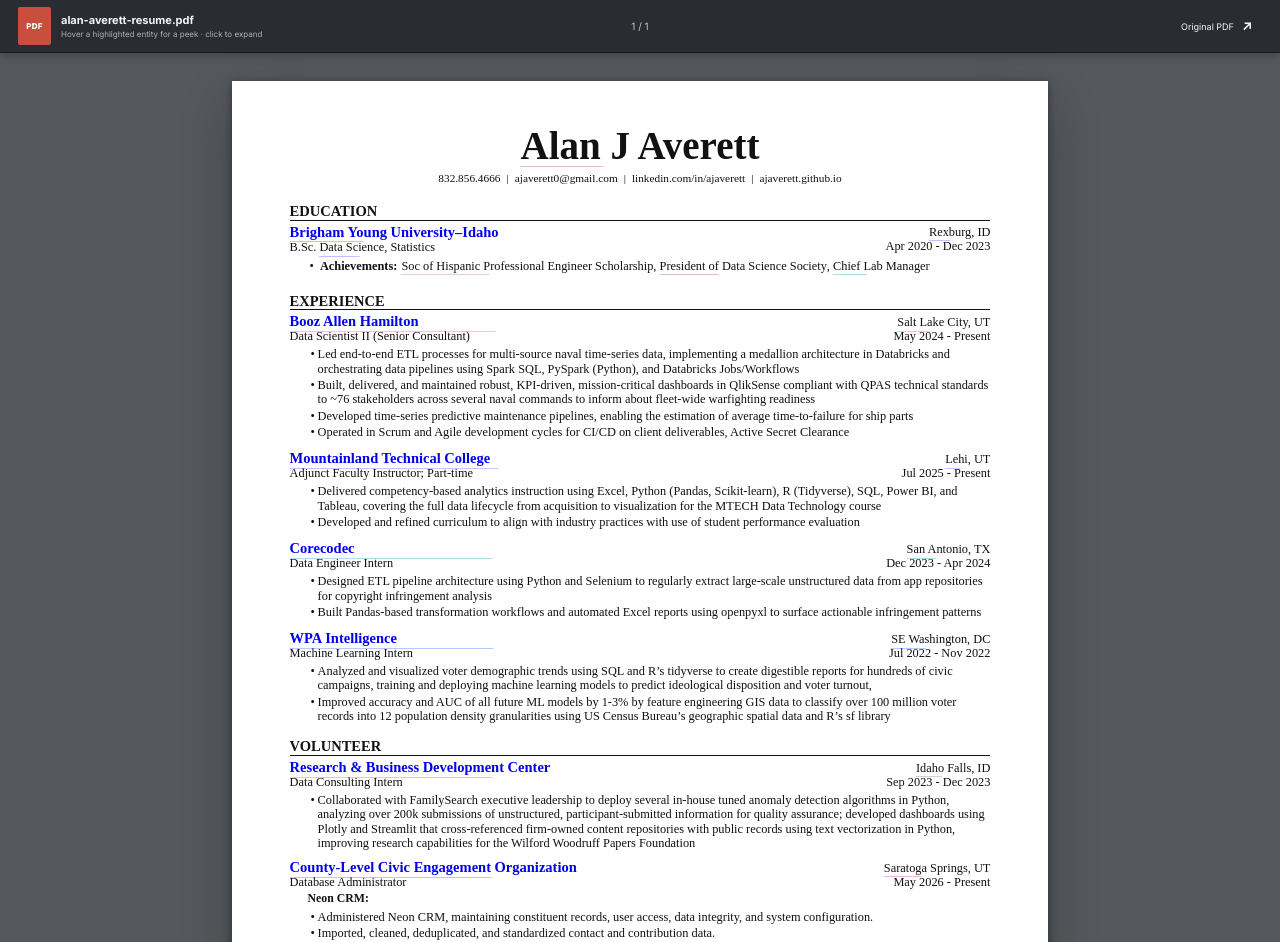
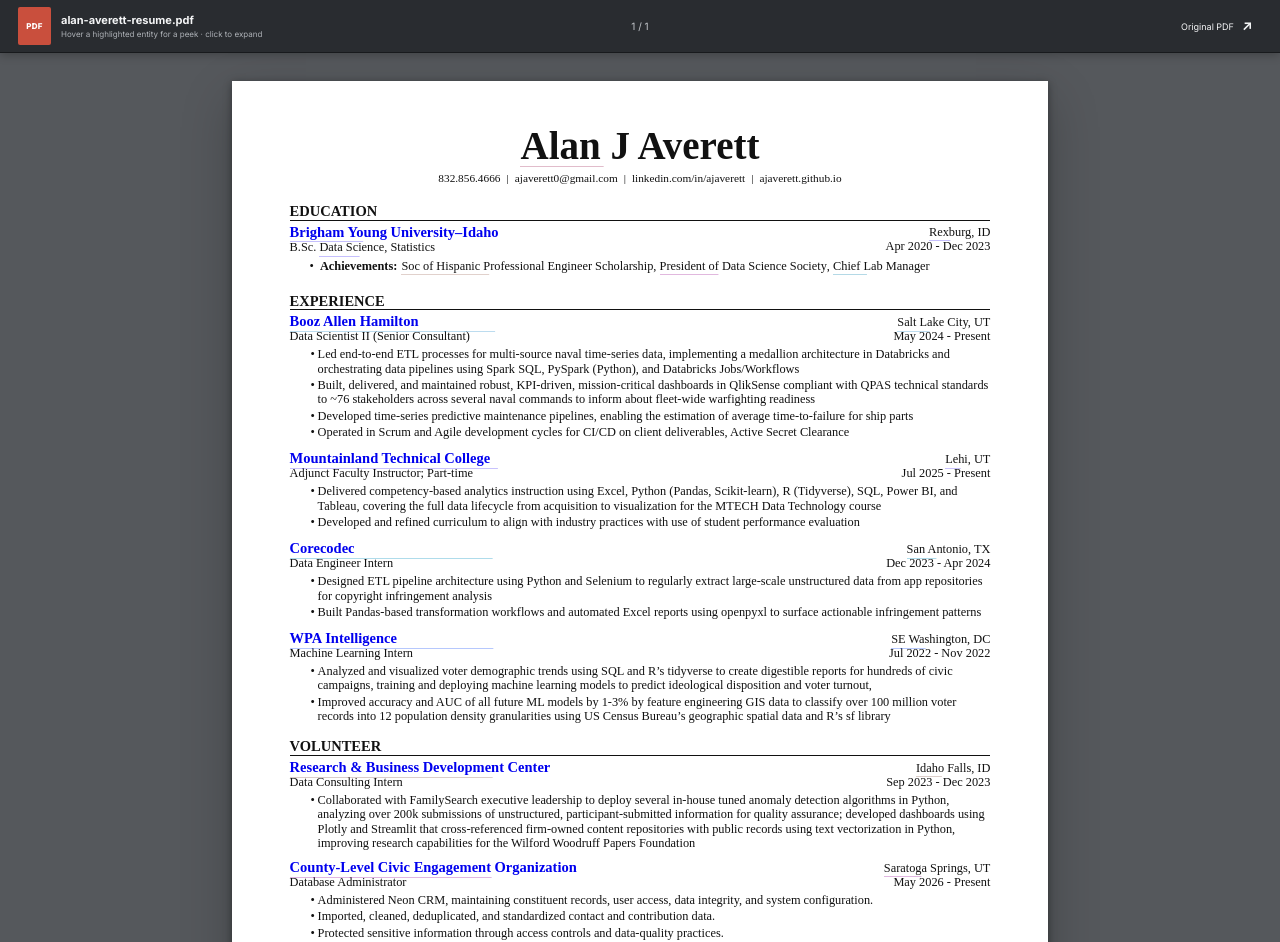
Before and after one commit to ajaverett/ajaverett.github.io, a Next.js app: page / in a window 1280 px wide. Shown: the top 942 px of the page. Built offline with nearby package versions, Linux system fonts and the light colour scheme; a web font is replaced by a local one.

Commit message:
Remove Neon CRM resume subheading

```diff
--- a/app/page.tsx
+++ b/app/page.tsx
@@ -230,7 +230,6 @@
     role: "Database Administrator",
     location: "Saratoga Springs, UT",
     dates: "May 2026 - Present",
-    resumeFocus: "Neon CRM",
     peek:
       "Constituent records, data integrity, access controls, and Neon CRM.",
     overview:
```
